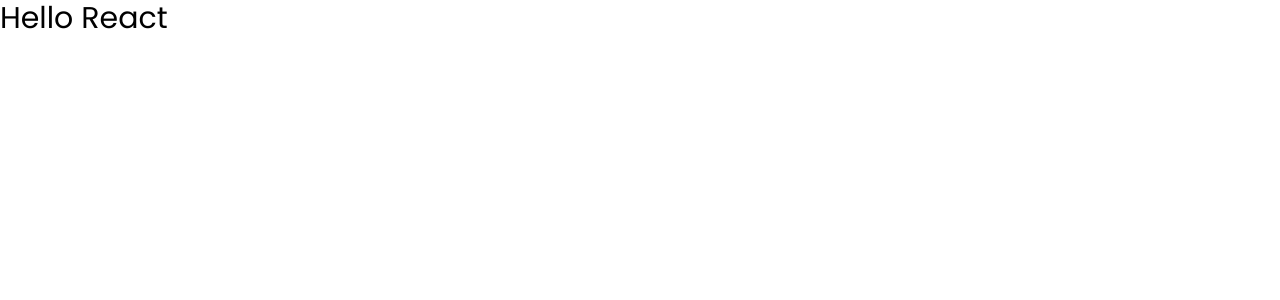
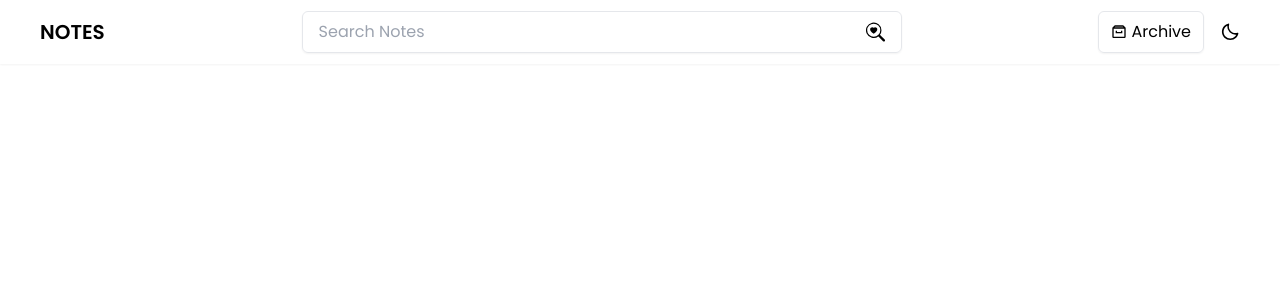
Before and after one commit to msuryaditriputraR/Dicoding-Project, a React (Vite) app in the folder React/Dasar/react-notes/: page / in a window 1280 px wide. Shown: the top 300 px of the page. Built offline with nearby package versions, Linux system fonts and the light colour scheme.

Commit message:
add: header

```diff
--- a/React/Dasar/react-notes/src/App.jsx
+++ b/React/Dasar/react-notes/src/App.jsx
@@ -1,5 +1,11 @@
+import Header from "./components/Header";
+
 function App() {
-    return <h1 className="text-3xl">Hello React</h1>;
+    return (
+        <>
+            <Header />
+        </>
+    );
 }
 
 export default App;
--- /dev/null
+++ b/React/Dasar/react-notes/src/components/Header.jsx
@@ -0,0 +1,25 @@
+import { BiArchive } from "react-icons/bi";
+import Search from "./Search";
+import ThemeToggle from "./ThemeToggle";
+
+const Header = () => {
+    return (
+        <header className="fixed left-0 px-5 top-0 z-50 w-full shadow-sm">
+            <div className="container flex justify-between items-center flex-wrap lg:flex-nowrap h-28 lg:h-16">
+                <a href="#" className="text-xl font-semibold">
+                    NOTES
+                </a>
+                <Search />
+                <div className="flex items-center gap-x-4">
+                    <div className="inline-flex items-center gap-x-1 border shadow-sm cursor-pointer hover:text-green-500 rounded-md px-3 py-2 hover:border-green-500">
+                        <BiArchive />
+                        Archive
+                    </div>
+                    <ThemeToggle />
+                </div>
+            </div>
+        </header>
+    );
+};
+
+export default Header;
--- a/React/Dasar/react-notes/src/components/Search.jsx
+++ b/React/Dasar/react-notes/src/components/Search.jsx
@@ -7,7 +7,7 @@ const Search = () => {
 
     return (
         <div
-            className={`group order-2 flex w-full items-center gap-x-2 rounded-md border px-4 py-2 shadow-sm transition hover:border-2 hover:border-green-500 lg:order-1 lg:w-1/2 ${
+            className={`group order-2 flex w-full items-center gap-x-2 rounded-md border px-4 py-2 shadow-sm transition hover:border-2 hover:border-green-500 lg:order-[initial] lg:w-1/2 ${
                 keyword && "border-2 border-green-500"
             }`}
         >
```
